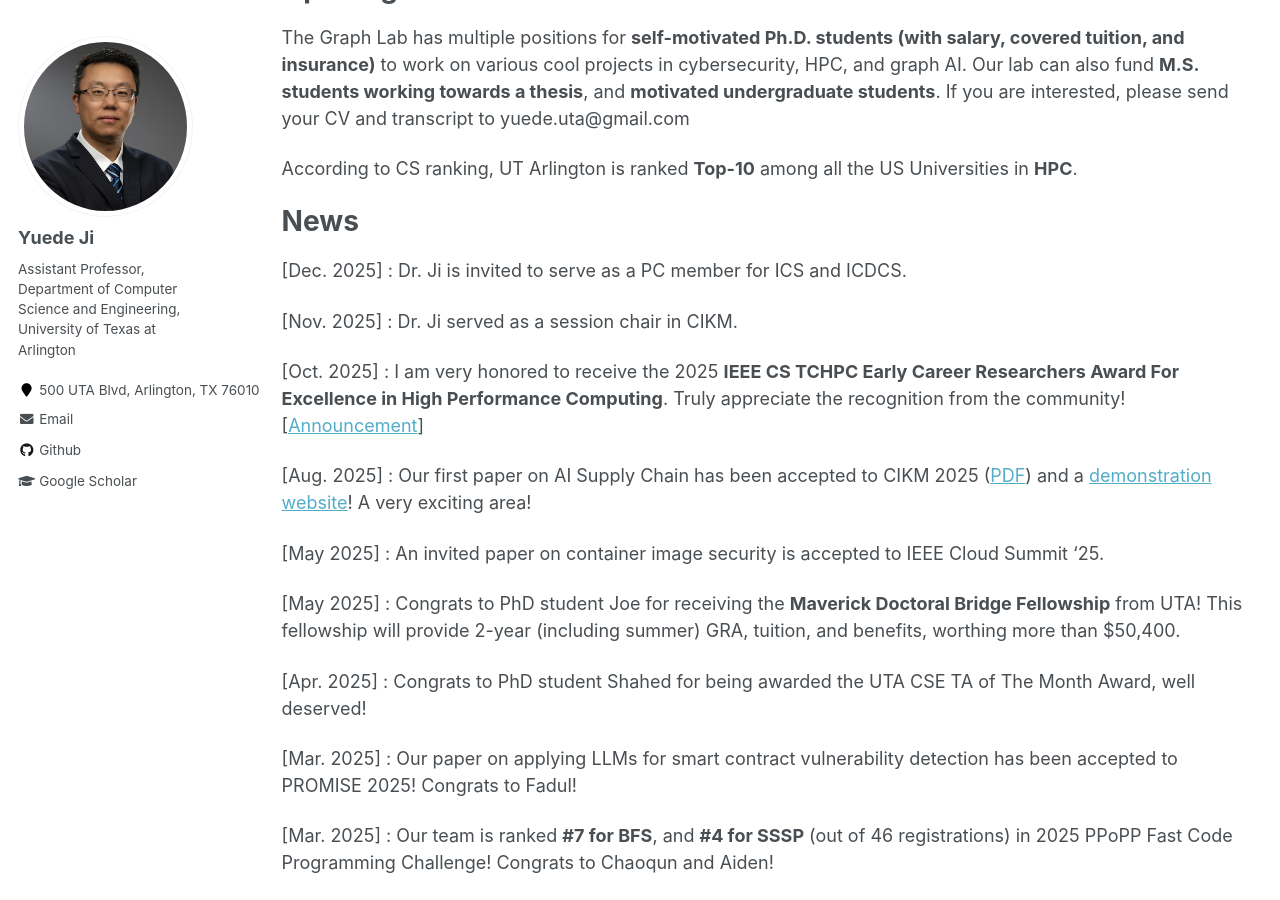
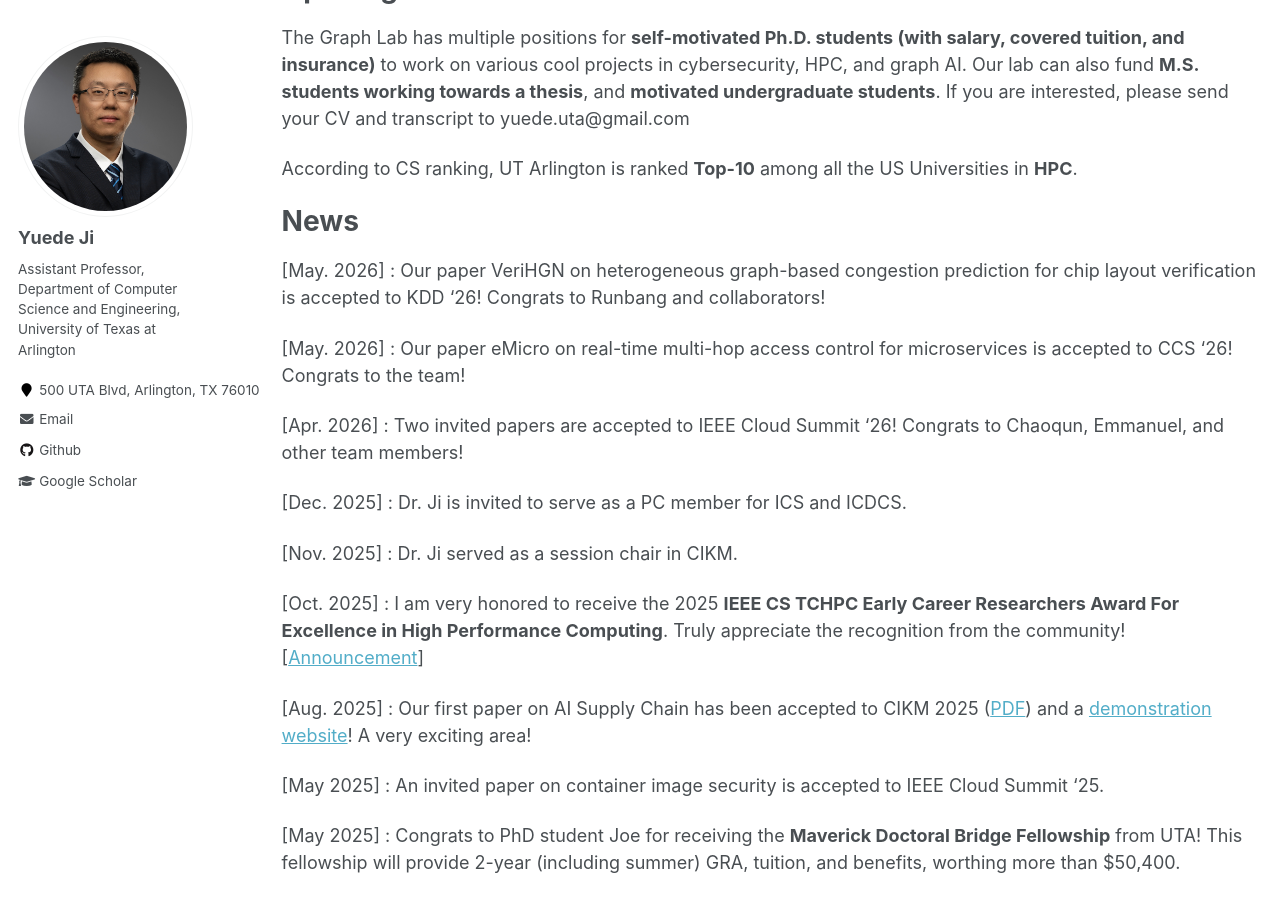
Before and after one commit to yuede/yuede.github.io, a Jekyll site: the page built from _pages/about.md, in a window 1280 px wide and 900 px high, scrolled down 509 px. Built offline with Jekyll 4.4.1, drawn with Linux system fonts in a browser that asks for light colours.

Commit message:
add 2026 paper news to about.md
Co-Authored-By: Claude Sonnet 4.6 <noreply@anthropic.com>

```diff
--- a/_pages/about.md
+++ b/_pages/about.md
@@ -26,6 +26,12 @@ According to CS ranking, UT Arlington is ranked <strong>Top-10</strong> among al
 
 News
 ======
+
+[May. 2026] : Our paper VeriHGN on heterogeneous graph-based congestion prediction for chip layout verification is accepted to KDD '26! Congrats to Runbang and collaborators!
+
+[May. 2026] : Our paper eMicro on real-time multi-hop access control for microservices is accepted to CCS '26! Congrats to the team!
+
+[Apr. 2026] : Two invited papers are accepted to IEEE Cloud Summit '26! Congrats to Chaoqun, Emmanuel, and other team members!
 
 [Dec. 2025] : Dr. Ji is invited to serve as a PC member for ICS and ICDCS.
 
```
